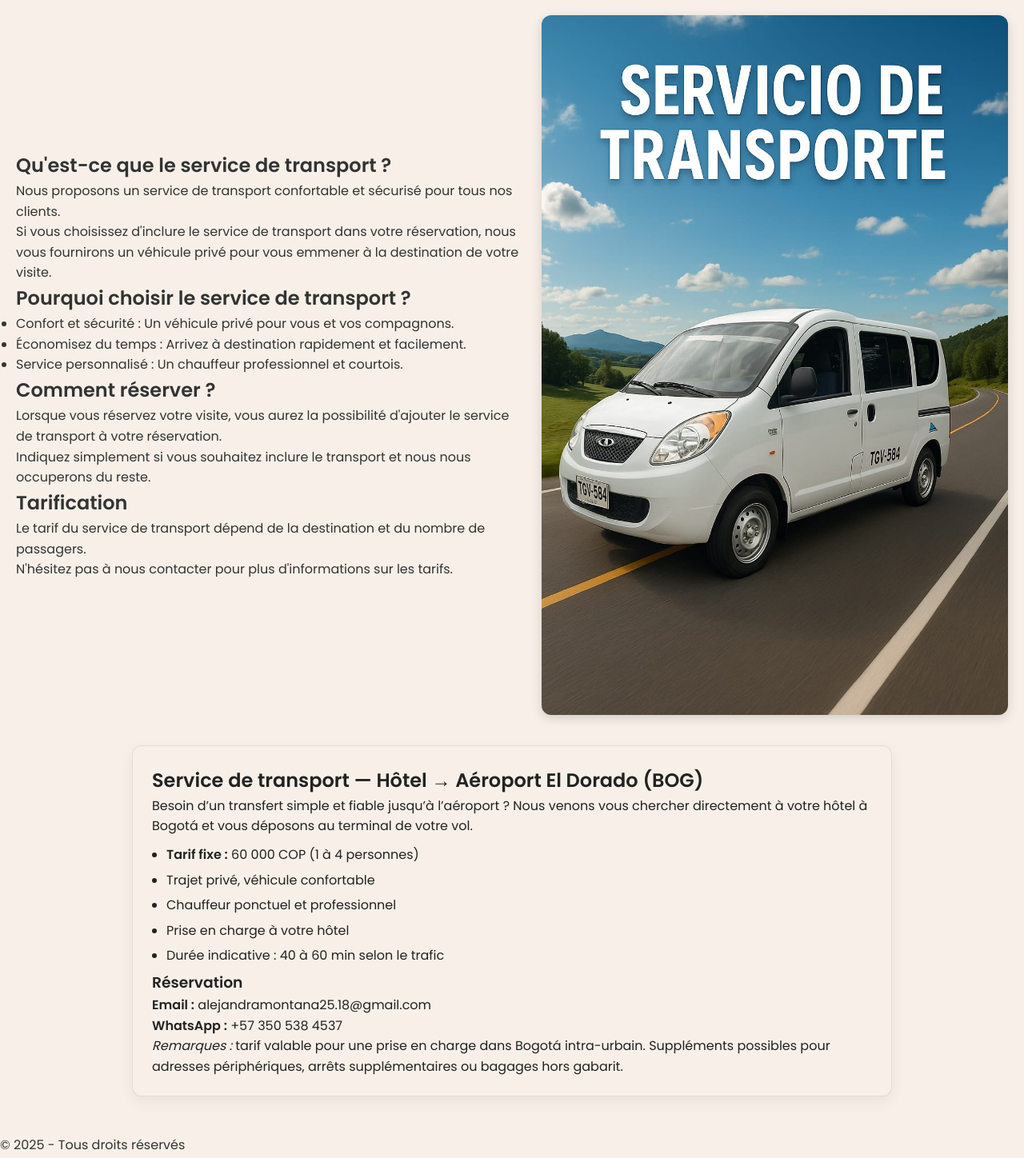
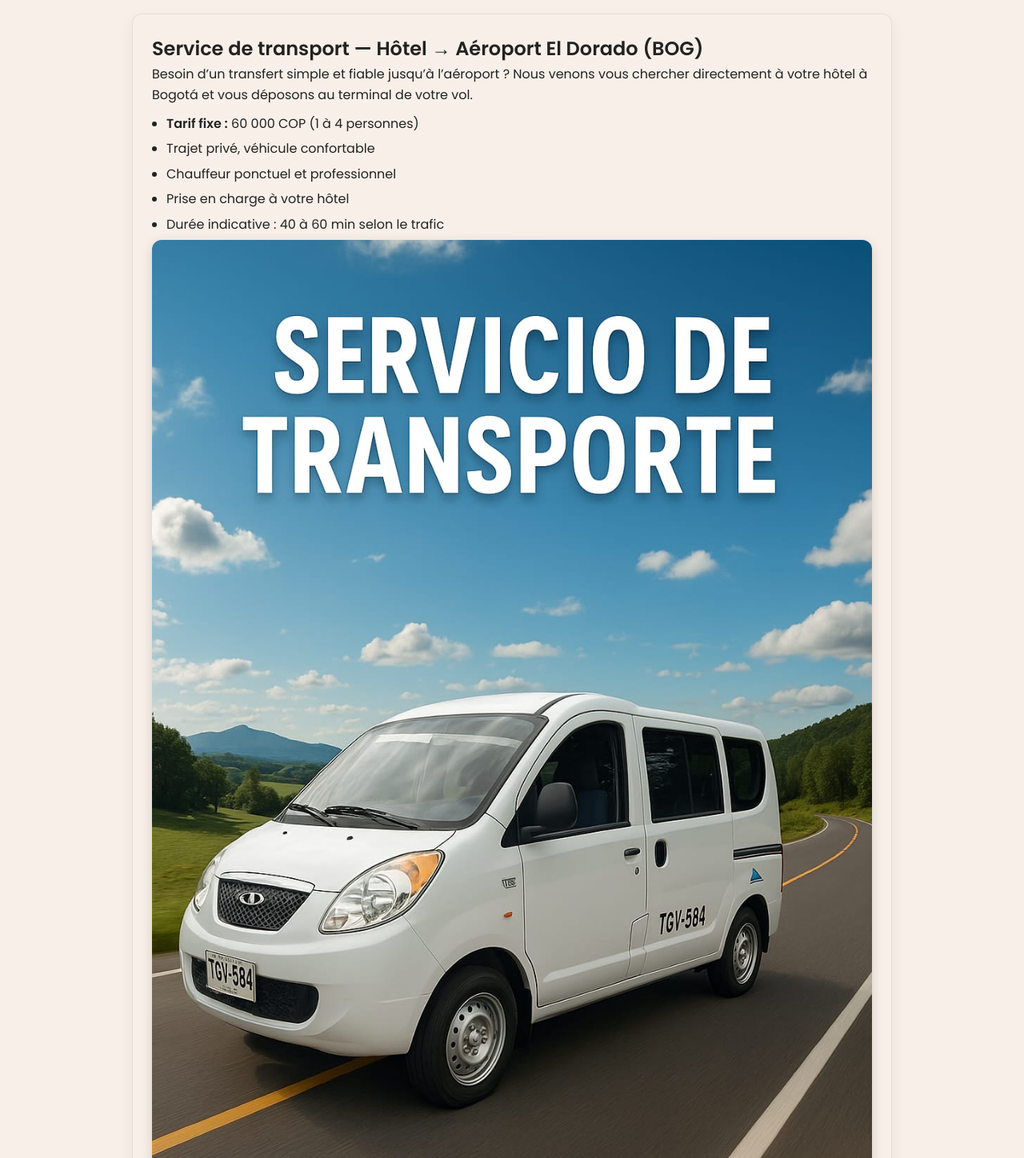
Before and after one commit to aurelienthimotyroux-gif/ohlalatoursbogota, a Flask app: page /transport in a window 1280 px wide. Shown: the part 401-1849 px from the top of the page at 80% size. Run offline with Flask 3, Linux system fonts and the light colour scheme; some libraries are stand-ins or nearby versions.

```diff
--- a/templates/transport.html
+++ b/templates/transport.html
@@ -51,7 +51,7 @@
 
     <!-- Bandeau image avec topbar (lang + nav) et titre -->
     <header class="hero background-half"
-            style="background-image: url('{{ url_for('static', filename='images/bg_transport.jpg') }}');">
+            style="background-image: url('{{ url_for('static', filename='images/bg_transport.webp') }}');">
 
         <div class="hero-topbar">
             <div id="lang-switcher">
@@ -73,35 +73,8 @@
 
     <!-- Description du service de transport -->
     <main>
-        <section class="transport-description">
-            <div class="transport-text">
-                <h2>{{ _("Qu'est-ce que le service de transport ?") }}</h2>
-                <p>{{ _("Nous proposons un service de transport confortable et sécurisé pour tous nos clients.") }}</p>
-                <p>{{ _("Si vous choisissez d'inclure le service de transport dans votre réservation, nous vous fournirons un véhicule privé pour vous emmener à la destination de votre visite.") }}</p>
 
-                <h2>{{ _("Pourquoi choisir le service de transport ?") }}</h2>
-                <ul>
-                    <li>{{ _("Confort et sécurité : Un véhicule privé pour vous et vos compagnons.") }}</li>
-                    <li>{{ _("Économisez du temps : Arrivez à destination rapidement et facilement.") }}</li>
-                    <li>{{ _("Service personnalisé : Un chauffeur professionnel et courtois.") }}</li>
-                </ul>
-
-                <h2>{{ _("Comment réserver ?") }}</h2>
-                <p>{{ _("Lorsque vous réservez votre visite, vous aurez la possibilité d'ajouter le service de transport à votre réservation.") }}</p>
-                <p>{{ _("Indiquez simplement si vous souhaitez inclure le transport et nous nous occuperons du reste.") }}</p>
-
-                <h2>{{ _("Tarification") }}</h2>
-                <p>{{ _("Le tarif du service de transport dépend de la destination et du nombre de passagers.") }}</p>
-                <p>{{ _("N'hésitez pas à nous contacter pour plus d'informations sur les tarifs.") }}</p>
-            </div>
-
-            <div class="transport-img">
-                <img src="{{ url_for('static', filename='images/transport_service.jpeg') }}"
-                     alt="{{ _('Service de transport privé') }}">
-            </div>
-        </section>
-
-        <!-- Bloc Offre : Hôtel -> Aéroport -->
+<!-- Bloc Offre : Hôtel -> Aéroport -->
         <section class="transport-offer">
           <h2>{{ _("Service de transport — Hôtel → Aéroport El Dorado (BOG)") }}</h2>
           <p>{{ _("Besoin d’un transfert simple et fiable jusqu’à l’aéroport ? Nous venons vous chercher directement à votre hôtel à Bogotá et vous déposons au terminal de votre vol.") }}</p>
@@ -112,6 +85,13 @@
             <li>{{ _("Prise en charge à votre hôtel") }}</li>
             <li>{{ _("Durée indicative : 40 à 60 min selon le trafic") }}</li>
           </ul>
+
+            <div class="transport-img">
+                <img src="{{ url_for('static', filename='images/transport_service.jpeg') }}"
+                     alt="{{ _('Service de transport privé') }}">
+            </div>
+        </section>
+
           <h3>{{ _("Réservation") }}</h3>
           <p>
             <strong>{{ _("Email") }} :</strong> <a href="mailto:alejandramontana25.18@gmail.com">alejandramontana25.18@gmail.com</a><br>
```
